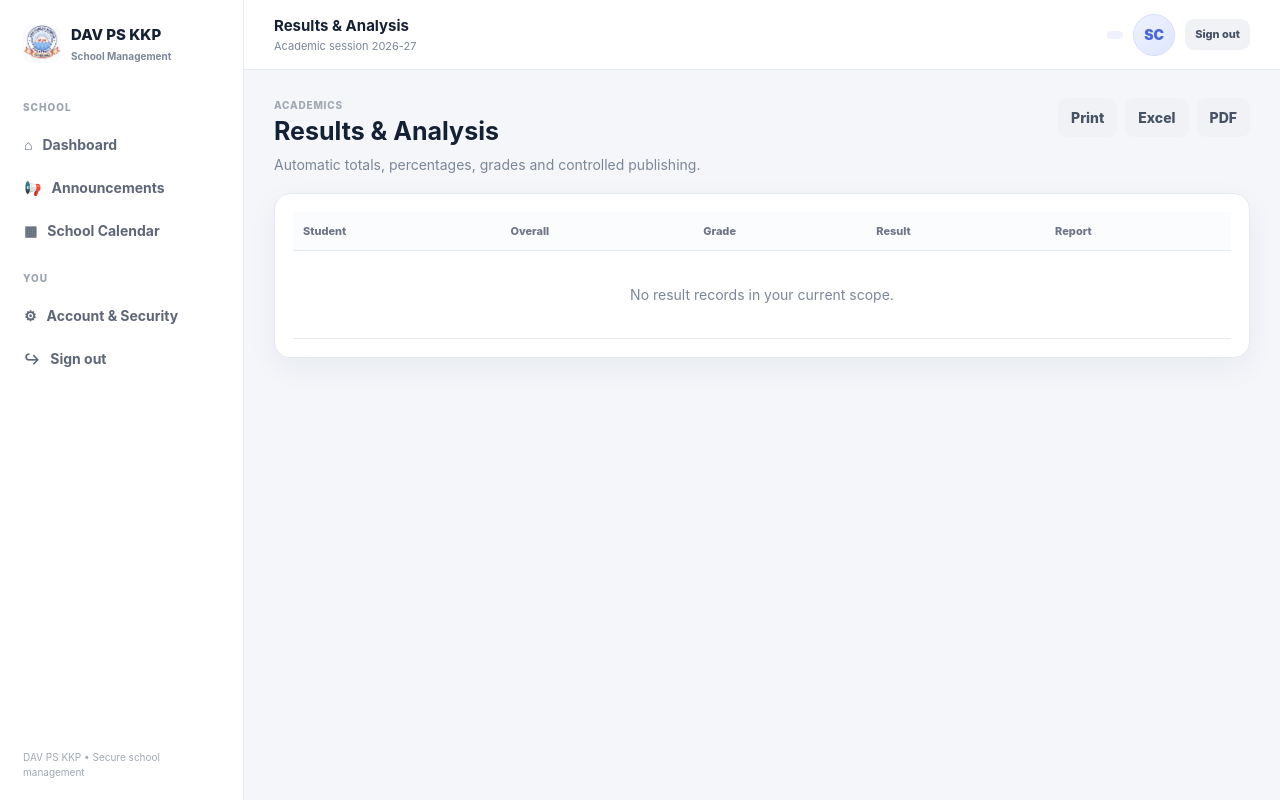
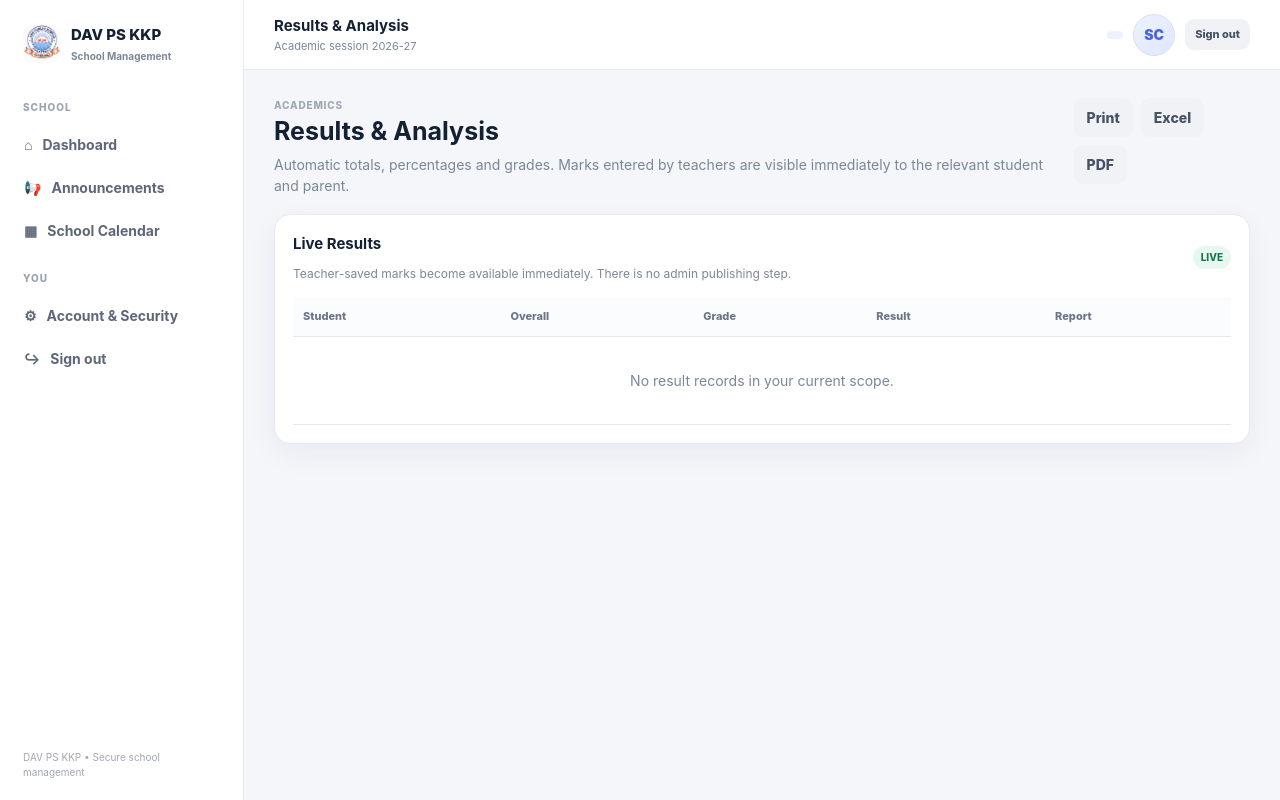
Before and after one commit to ApexPredetor-67/school-management-system, a Python web app: template templates/results.html in a window 1280 px wide. Run offline with Jinja, Linux system fonts and the light colour scheme; the template is opened without the code that fills it, so the values that code supplies are empty.

Commit message:
Revise results page layout and functionality
Updated the results page to enhance clarity and functionality. Removed admin-only publish/unpublish options and added immediate visibility for teacher-saved marks.

```diff
--- a/templates/results.html
+++ b/templates/results.html
@@ -3,45 +3,100 @@
 {% block header %}Results & Analysis{% endblock %}
 {% block content %}
 <div class="hero-row">
-  <div class="hero"><div class="eyebrow">Academics</div><h1>Results & Analysis</h1><p>Automatic totals, percentages, grades and controlled publishing.</p></div>
-  <div class="actions no-print"><button class="btn btn-light" onclick="window.print()">Print</button><a class="btn btn-light" href="{{url_for('results_xlsx')}}">Excel</a><a class="btn btn-light" href="{{url_for('results_pdf')}}">PDF</a></div>
+  <div class="hero">
+    <div class="eyebrow">Academics</div>
+    <h1>Results & Analysis</h1>
+    <p>Automatic totals, percentages and grades. Marks entered by teachers are visible immediately to the relevant student and parent.</p>
   </div>
+  <div class="actions no-print">
+    <button class="btn btn-light" onclick="window.print()">Print</button>
+    <a class="btn btn-light" href="{{ url_for('results_xlsx') }}">Excel</a>
+    <a class="btn btn-light" href="{{ url_for('results_pdf') }}">PDF</a>
+  </div>
+</div>
+
 <div class="card" style="margin-top:18px">
-  <div class="table-wrap"><table>
-    <thead><tr><th>Student</th>{% for e in exams %}<th>{{e.name}}</th>{% endfor %}<th>Overall</th><th>Grade</th><th>Result</th><th>Report</th></tr></thead>
+  <div class="statline">
+    <div>
+      <h2>Live Results</h2>
+      <div class="small muted">
+        Teacher-saved marks become available immediately. There is no admin publishing step.
+      </div>
+    </div>
+    <span class="pill pill-green">LIVE</span>
+  </div>
+
+  <div class="table-wrap" style="margin-top:14px">
+    <table>
+      <thead>
+        <tr>
+          <th>Student</th>
+          {% for e in exams %}
+          <th>{{ e.name }}</th>
+          {% endfor %}
+          <th>Overall</th>
+          <th>Grade</th>
+          <th>Result</th>
+          <th>Report</th>
+        </tr>
+      </thead>
       <tbody>
       {% for r in rows %}
         <tr>
-        <td><strong>{{r.student.name}}</strong><div class="tiny muted">{{r.student.class_name}}{% if r.student.section %}-{{r.student.section}}{% endif %}</div></td>
+          <td>
+            <strong>{{ r.student.name }}</strong>
+            <div class="tiny muted">
+              Roll {{ r.student.roll_number or '—' }} ·
+              {{ r.student.class_name }}{% if r.student.section %}-{{ r.student.section }}{% endif %}
+            </div>
+          </td>
+
           {% for e,got,mx,pct,g in r.by_exam %}
-          <td>{{'%.1f'|format(got)}}/{{'%.0f'|format(mx)}}<div class="tiny muted">{{pct}}% • {{g}}</div></td>
+          <td>
+            {{ '%.1f'|format(got) }}/{{ '%.0f'|format(mx) }}
+            <div class="tiny muted">{{ pct }}% • {{ g }}</div>
+          </td>
           {% endfor %}
-        <td><strong>{{r.percentage}}%</strong></td>
-        <td><span class="pill pill-blue">{{r.grade}}</span></td>
-        <td><span class="pill {{'pill-green' if r.result=='PASS' else 'pill-red'}}">{{r.result}}</span></td>
-        <td><div class="actions"><a class="btn btn-light btn-compact" target="_blank" href="{{url_for('report_card',sid=r.student.id)}}">Report PDF</a>{% if session.get("role") in ["admin","teacher"] %}<a class="btn btn-light btn-compact" href="{{url_for('report_card_config',sid=r.student.id)}}">Configure</a>{% endif %}</div></td>
+
+          <td><strong>{{ r.percentage }}%</strong></td>
+          <td><span class="pill pill-blue">{{ r.grade }}</span></td>
+          <td>
+            <span class="pill {{ 'pill-green' if r.result == 'PASS' else 'pill-red' }}">
+              {{ r.result }}
+            </span>
+          </td>
+
+          <td>
+            <div class="actions">
+              <a
+                class="btn btn-light btn-compact"
+                target="_blank"
+                href="{{ url_for('report_card', sid=r.student.id) }}"
+              >
+                Report PDF
+              </a>
+
+              {% if session.get('role') in ['admin','teacher'] %}
+              <a
+                class="btn btn-light btn-compact"
+                href="{{ url_for('report_card_config', sid=r.student.id) }}"
+              >
+                Configure
+              </a>
+              {% endif %}
+            </div>
+          </td>
         </tr>
       {% else %}
-      <tr><td colspan="20"><div class="empty">No result records in your current scope.</div></td></tr>
+        <tr>
+          <td colspan="20">
+            <div class="empty">No result records in your current scope.</div>
+          </td>
+        </tr>
       {% endfor %}
       </tbody>
-  </table></div>
+    </table>
   </div>
-{% if session.get('role')=='admin' %}
-<div class="card" style="margin-top:18px">
-  <div class="statline"><div><h2>Publish results</h2><div class="small muted">Students and parents can see results only after publication.</div></div><span class="pill pill-green">Admin only</span></div>
-  <form method="post" action="{{url_for('publish_results')}}" class="actions" style="margin-top:14px">
-    <input type="hidden" name="_csrf" value="{{csrf_token}}"><select name="exam_id" required>{% for e in exams if e.is_final %}<option value="{{e.id}}">{{e.name}}</option>{% endfor %}</select>
-    <input name="class_name" placeholder="Class IX" required>
-    <input name="section" placeholder="A">
-    <button class="btn btn-primary">Publish to matching students + parents</button>
-  </form>
-  <form method="post" action="{{url_for('unpublish_results')}}" class="actions" style="margin-top:8px">
-    <input type="hidden" name="_csrf" value="{{csrf_token}}"><select name="exam_id" required>{% for e in exams if e.is_final %}<option value="{{e.id}}">{{e.name}}</option>{% endfor %}</select>
-    <input name="class_name" placeholder="Class IX" required>
-    <input name="section" placeholder="A">
-    <button class="btn btn-light">Unpublish for this class</button>
-  </form>
 </div>
-{% endif %}
+
 {% endblock %}
```
Lines whose indentation alone changed are shown as unchanged.
